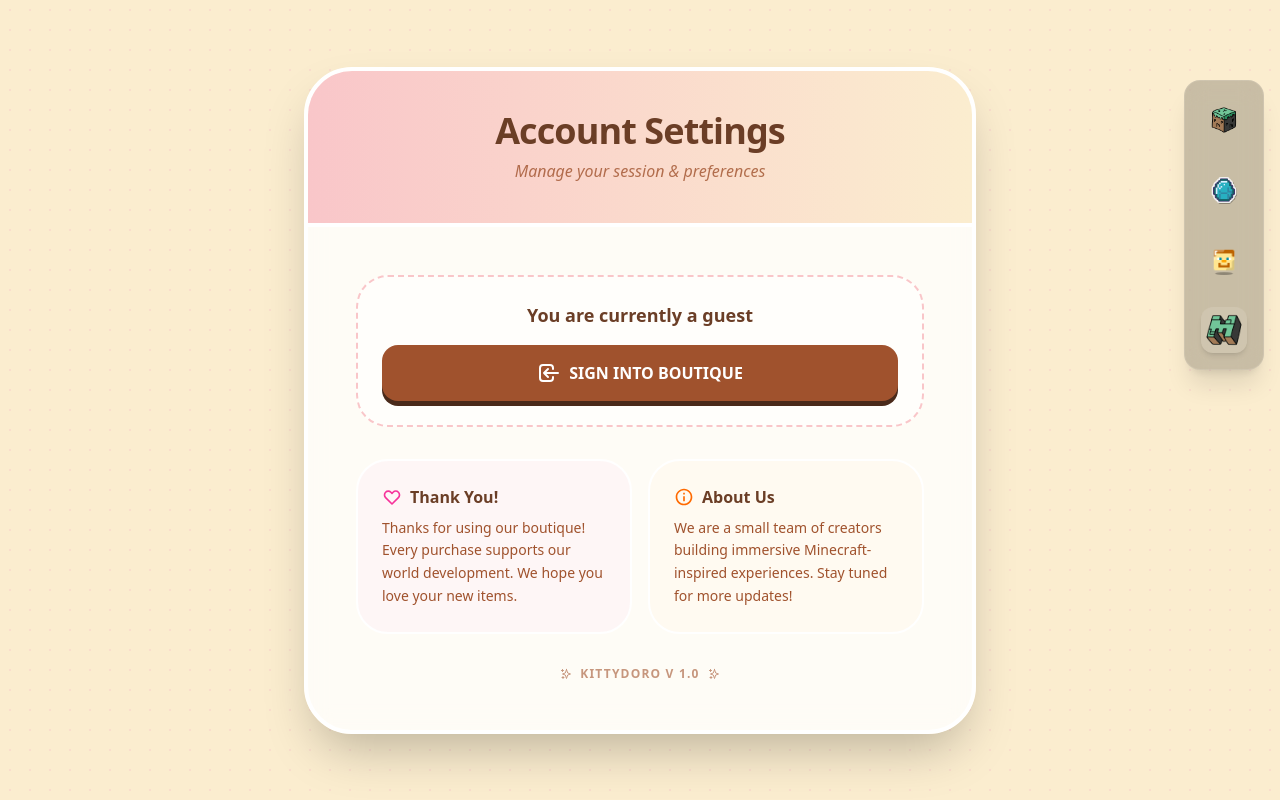
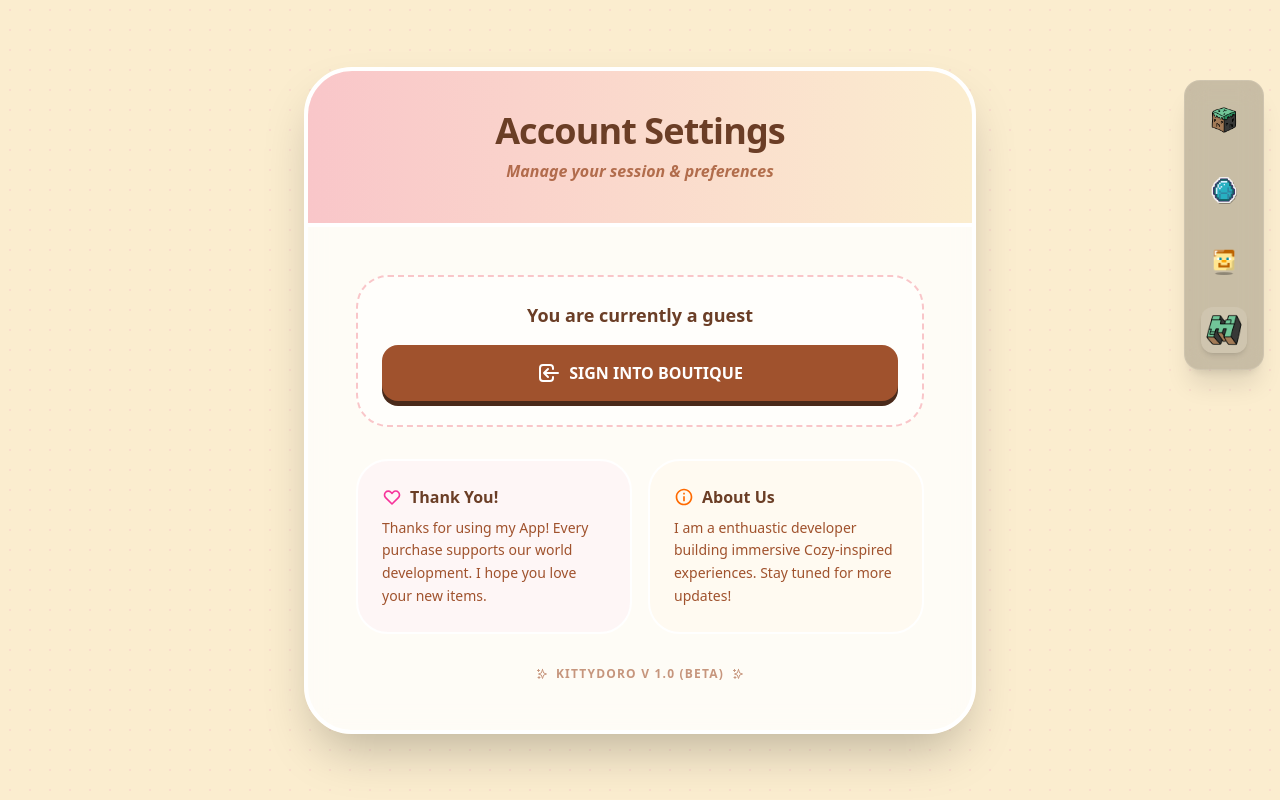
Before and after one commit to uzuw/pomodoro-app, a Next.js app: page /settings in a window 1280 px wide. Built offline with nearby package versions, Linux system fonts and the light colour scheme; a web font is replaced by a local one.

Commit message:
settings page maintenance

```diff
--- a/app/settings/page.tsx
+++ b/app/settings/page.tsx
@@ -42,11 +42,11 @@ const SettingsPage = () => {
         <div className="bg-white/80 backdrop-blur-md rounded-[3rem] shadow-2xl border-4 border-white overflow-hidden">
 
           {/* Header Section */}
-          <div className="bg-gradient-to-r from-[#f9c6c9] to-[#fbedcf] p-10 text-center border-b-4 border-white">
+          <div className="bg-gradient-to-r from-[#f9c6c9] to-[#fbedcf] p-10 text-center border-b-4 border-white font-extrabold">
             <motion.h1
               initial={{ scale: 0.9 }}
               animate={{ scale: 1 }}
-              className="text-4xl font-black text-[#6b3e26] tracking-tight mb-2"
+              className="text-4xl font-black text-[#6b3e26] tracking-tight mb-2 "
             >
               Account Settings
             </motion.h1>
@@ -106,7 +106,7 @@ const SettingsPage = () => {
                   <HiOutlineHeart className="text-pink-500 text-xl" /> Thank You!
                 </h3>
                 <p className="text-sm text-[#a0522d] leading-relaxed">
-                  Thanks for using our boutique! Every purchase supports our world development. We hope you love your new items.
+                  Thanks for using my App! Every purchase supports our world development. I hope you love your new items.
                 </p>
               </motion.div>
 
@@ -118,7 +118,7 @@ const SettingsPage = () => {
                   <RiInformationLine className="text-orange-500 text-xl" /> About Us
                 </h3>
                 <p className="text-sm text-[#a0522d] leading-relaxed">
-                  We are a small team of creators building immersive Minecraft-inspired experiences. Stay tuned for more updates!
+                  I am a enthuastic developer building immersive Cozy-inspired experiences. Stay tuned for more updates!
                 </p>
               </motion.div>
             </div>
@@ -126,7 +126,7 @@ const SettingsPage = () => {
             {/* Bottom Sparkle Note */}
             <div className="flex items-center justify-center gap-2 text-[#a0522d] opacity-60 text-xs font-bold uppercase tracking-widest">
               <HiOutlineSparkles />
-              <span>KittyDoro V 1.0</span>
+              <span>KittyDoro V 1.0 (beta)</span>
               <HiOutlineSparkles />
             </div>
 
```
Also changed, not shown: 1 other file (tests, documents, lock files or other folders).
